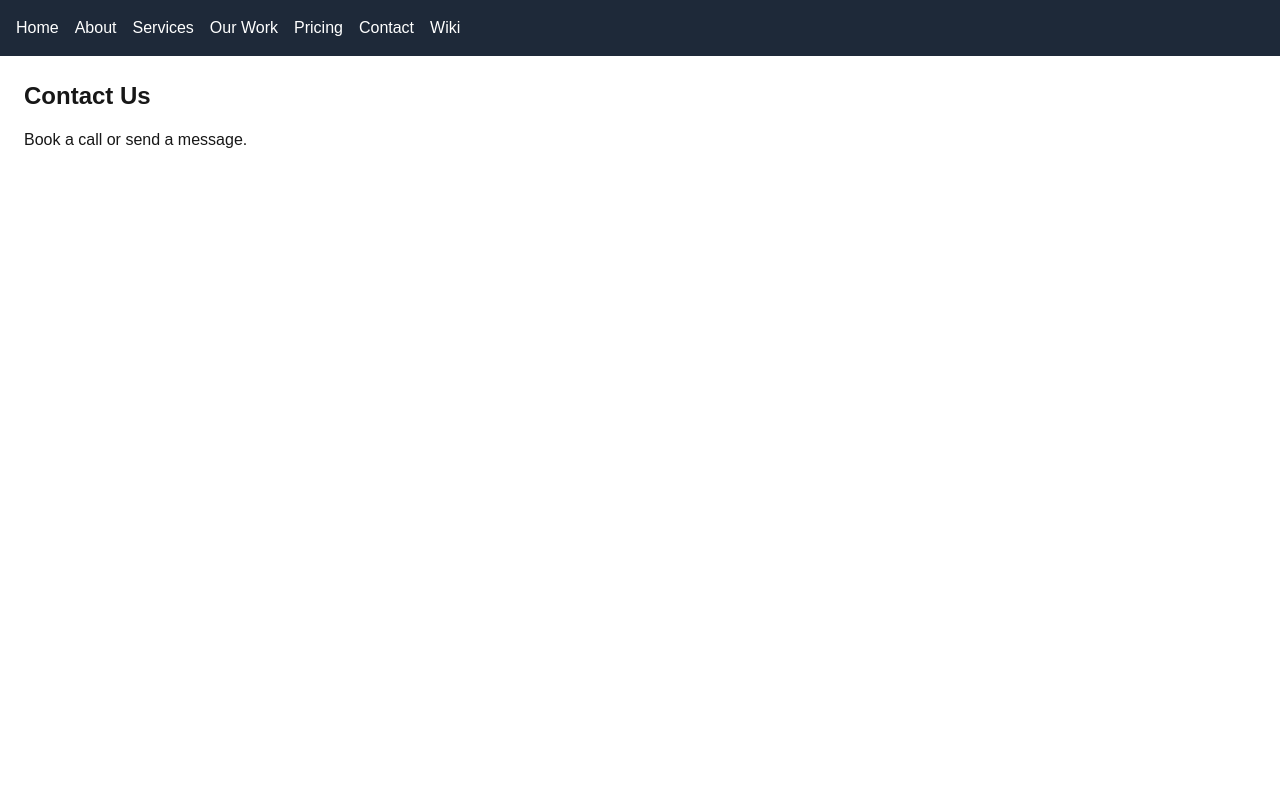
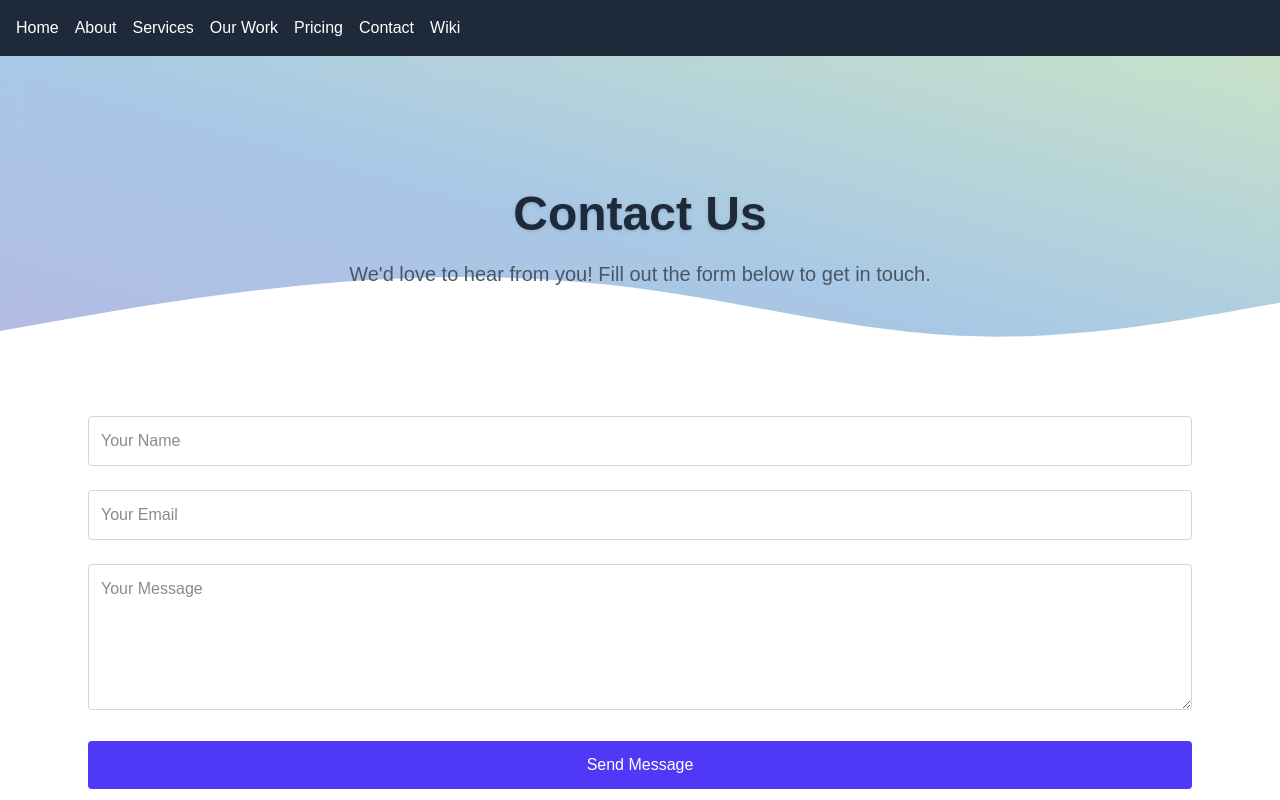
Before and after one commit to judeandy1999/vamossy.com, a Next.js app: page /contact in a window 1280 px wide. Built offline with nearby package versions, Linux system fonts and the light colour scheme.

Commit message:
Implement PageWrapper in Contact page for improved layout and user interaction

```diff
--- a/app/contact/page.jsx
+++ b/app/contact/page.jsx
@@ -1,8 +1,17 @@
+import PageWrapper from '@/components/page-wrapper';
+
+
 export default function Page() {
   return (
-    <div className="p-6">
-      <h1 className="text-2xl font-bold mb-4">Contact Us</h1>
-      <p>Book a call or send a message.</p>
-    </div>
+    <PageWrapper title="Contact Us" subtitle="We'd love to hear from you! Fill out the form below to get in touch." color="contact">
+      <form className="space-y-6">
+        <input className="w-full border border-gray-300 p-3 rounded" type="text" placeholder="Your Name" />
+        <input className="w-full border border-gray-300 p-3 rounded" type="email" placeholder="Your Email" />
+        <textarea className="w-full border border-gray-300 p-3 rounded" rows="5" placeholder="Your Message"></textarea>
+        <button className="bg-indigo-600 text-white px-6 py-3 rounded hover:bg-indigo-700 transition w-full">
+          Send Message
+        </button>
+      </form>
+    </PageWrapper>
   );
 }
```
